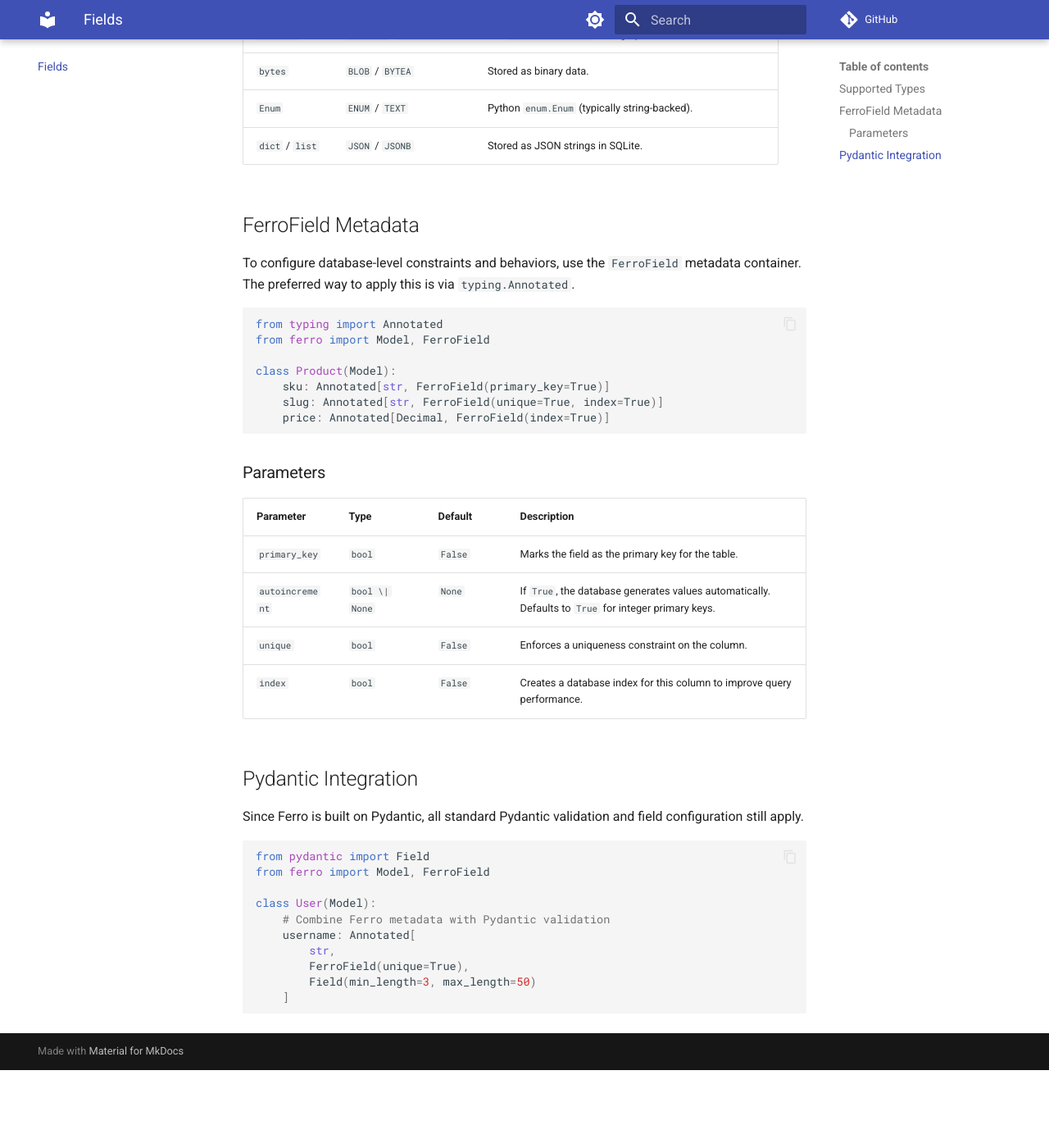
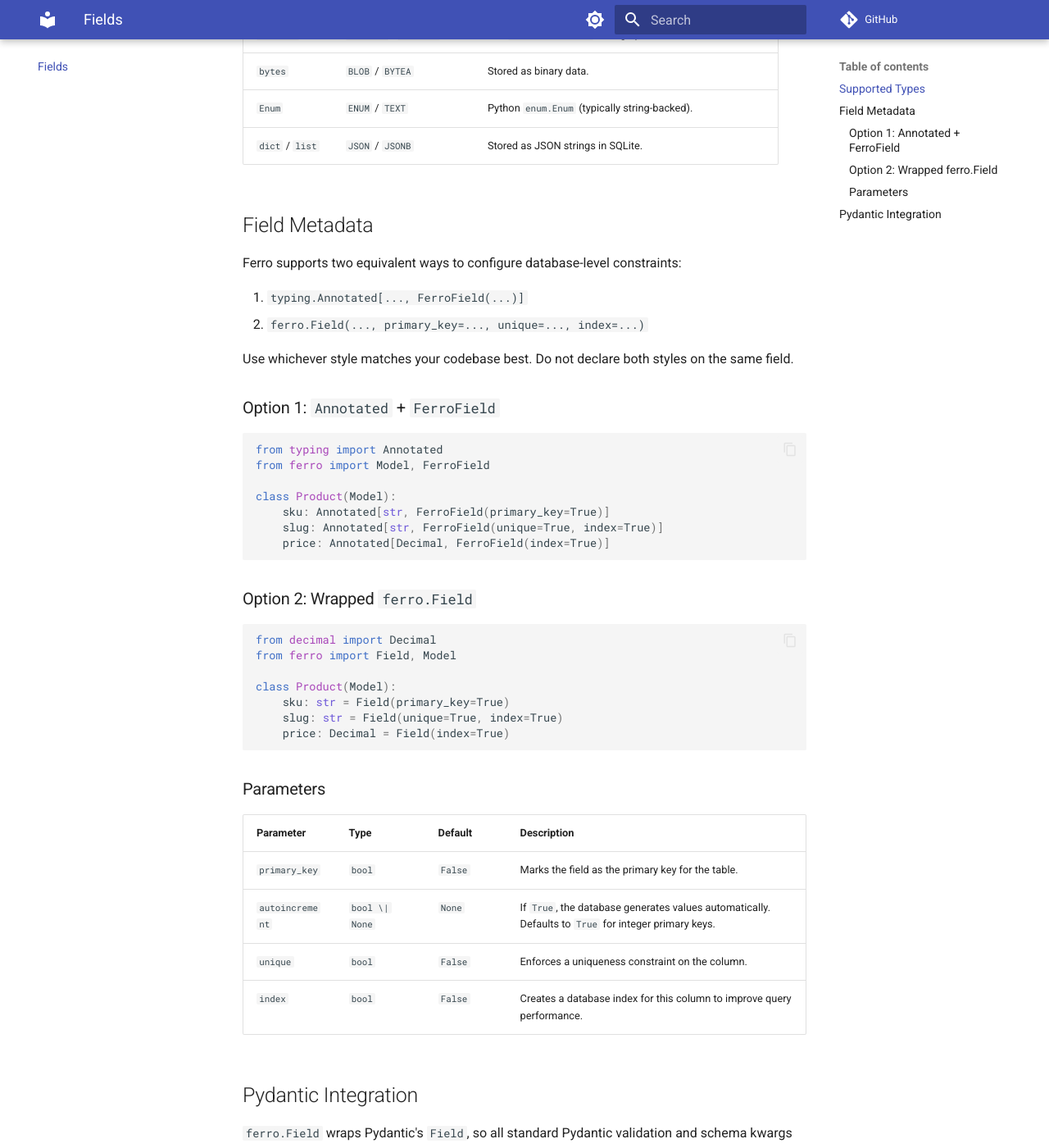
Before and after one commit to syn54x/ferro-orm, an MkDocs documentation site: the page built from docs/fields.md, in a window 1280 px wide and 1400 px high, scrolled down 715 px. Shown: the whole window at 82% size. Built offline with MkDocs 1.6.1 and Material for MkDocs 9.7.7, drawn with Linux system fonts in a browser that asks for light colours; comment, search, counter and statistics services are not loaded; before the commit the page ends 2020 px from its top, so only the background shows below that; some of the changed text lies outside the part shown.

Commit message:
docs: update docstrings and docs pages

````diff
--- a/docs/fields.md
+++ b/docs/fields.md
@@ -18,9 +18,17 @@ Ferro supports a wide range of Python types, automatically mapping them to the m
 | `Enum` | `ENUM` / `TEXT` | Python `enum.Enum` (typically string-backed). |
 | `dict` / `list` | `JSON` / `JSONB` | Stored as JSON strings in SQLite. |
 
-## FerroField Metadata
+## Field Metadata
 
-To configure database-level constraints and behaviors, use the `FerroField` metadata container. The preferred way to apply this is via `typing.Annotated`.
+Ferro supports two equivalent ways to configure database-level constraints:
+
+1. `typing.Annotated[..., FerroField(...)]`
+2. `ferro.Field(..., primary_key=..., unique=..., index=...)`
+
+Use whichever style matches your codebase best.
+Do not declare both styles on the same field.
+
+### Option 1: `Annotated` + `FerroField`
 
 ```python
 from typing import Annotated
@@ -30,6 +38,18 @@ class Product(Model):
     sku: Annotated[str, FerroField(primary_key=True)]
     slug: Annotated[str, FerroField(unique=True, index=True)]
     price: Annotated[Decimal, FerroField(index=True)]
+```
+
+### Option 2: Wrapped `ferro.Field`
+
+```python
+from decimal import Decimal
+from ferro import Field, Model
+
+class Product(Model):
+    sku: str = Field(primary_key=True)
+    slug: str = Field(unique=True, index=True)
+    price: Decimal = Field(index=True)
 ```
 
 ### Parameters
@@ -43,17 +63,18 @@ class Product(Model):
 
 ## Pydantic Integration
 
-Since Ferro is built on Pydantic, all standard Pydantic validation and field configuration still apply.
+`ferro.Field` wraps Pydantic's `Field`, so all standard Pydantic validation and schema kwargs still apply:
 
 ```python
-from pydantic import Field
-from ferro import Model, FerroField
+from ferro import Field, Model
 
 class User(Model):
-    # Combine Ferro metadata with Pydantic validation
-    username: Annotated[
-        str,
-        FerroField(unique=True),
-        Field(min_length=3, max_length=50)
-    ]
+    username: str = Field(
+        unique=True,
+        min_length=3,
+        max_length=50,
+        description="Public handle"
+    )
 ```
+
+If you prefer `Annotated`, you can also compose `FerroField` with `pydantic.Field(...)` metadata in the same annotation.
--- a/docs/migrations.md
+++ b/docs/migrations.md
@@ -47,6 +47,6 @@ Ferro's migration bridge ensures high fidelity between your code and the databas
 
 -   **Nullability**: Automatically detects whether a field is required or optional (e.g., `str` vs `str | None`).
 -   **Complex Types**: Correctly maps Enums, Decimals, UUIDs, and JSON fields to the appropriate database-native types.
--   **Constraints**: Translates `primary_key`, `unique`, and `index` metadata directly into the migration script.
+-   **Constraints**: Translates `primary_key`, `unique`, and `index` metadata (from `FerroField` or `ferro.Field`) directly into the migration script.
 -   **Foreign Keys**: Automatically generates `FOREIGN KEY` constraints, including custom `on_delete` behaviors like `CASCADE` or `SET NULL`.
 -   **Join Tables**: Automatically discovers and includes hidden join tables for Many-to-Many relationships.
````
Also changed, not shown: docs/api/field-metadata.md (+4 -0 lines), docs/models.md (+12 -1 lines), .github/pull_request_template.md (added), 2 other files.
